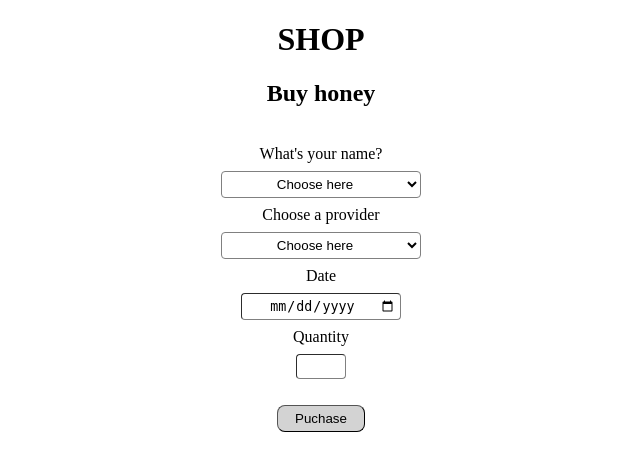
After one commit to Araaancg/learning, a Flask app: template db_server_sql/honey/server/templates/buy.html in a window 1280 px wide. The commit adds this page. Shown: the top 471 px of the page, without its empty margins (319-959 px from the left). Run offline with Flask 2, Linux system fonts and the light colour scheme; the template is opened without the code that fills it, so the values that code supplies are empty.

Commit message:
new people

```diff
--- a/db_server_sql/honey/server/main.py
+++ b/db_server_sql/honey/server/main.py
@@ -6,18 +6,24 @@ app = Flask(__name__)
 @app.route("/honey")
 def home():
     data = req.get("http://localhost:3000/api/collectors").json()["data"]
-    # print(data)
     return render_template("index.html", collectors=data)
 
 @app.route("/honey/<table_name>")
 def table(table_name):
     data = req.get(f"http://localhost:3000/honey/api/{table_name}").json()["data"]
-    # print(data)
     return render_template("index.html", info=data, name=table_name)
 
-@app.route("/honey/new_collector", methods=["GET","POST"])
-def new():
-    return render_template("new.html")
+@app.route("/honey/new/<person>", methods=["GET","POST"])
+def new(person):
+    return render_template("new.html", url=f"http://localhost:3000/honey/api/{person}s", person=person)
+
+@app.route("/honey/buy", methods=["GET","POST"])
+def buy():
+    collectors = req.get("http://localhost:3000/honey/api/collectors").json()["data"]
+    name_collectors = [collector["name"] for collector in collectors]
+    providers = req.get("http://localhost:3000/honey/api/providers").json()["data"]
+    name_providers = [provider["name"] for provider in providers]
+    return render_template("buy.html", collectors=name_collectors, providers=name_providers)
 
 if __name__ == "__main__":
     app.run(debug=True)
--- /dev/null
+++ b/db_server_sql/honey/server/templates/buy.css
@@ -0,0 +1,47 @@
+h1, h2 {
+    text-align: center;
+}
+
+form {
+    text-align: center;
+}
+
+select {
+    width: 200px;
+    padding: 4px;
+    margin: 8px 0;
+    text-align: center;
+    background-color: white;
+    border-width: 1px;
+    border-color: grey;
+    border-radius: 4px;
+}
+
+input[type=date]{
+    width: 150px;
+    padding: 4px;
+    margin: 8px 0;
+    text-align: center;
+    border-radius: 4px;
+    border-width: 1px;
+    border-color: grey;
+}
+
+input[type=number]{
+    width: 40px;
+    padding: 4px;
+    margin: 8px 0;
+    text-align: center;
+    border-radius: 4px;
+    border-width: 1px;
+    border-color: grey;
+}
+
+button {
+    border-color: black;
+    width: 7%;
+    padding: 5px;
+    border-radius: 8px;
+    background-color: lightgrey;
+    border-width: 1px;
+}
--- /dev/null
+++ b/db_server_sql/honey/server/templates/buy.html
@@ -0,0 +1,41 @@
+<!DOCTYPE html>
+<html lang="en">
+<head>
+    <title>buy_honey.com</title>
+    <link rel="stylesheet" href="http://127.0.0.1:5500/server/templates/buy.css">
+    <meta charset="UTF-8">
+    <meta http-equiv="X-UA-Compatible" content="IE=edge">
+    <meta name="viewport" content="width=device-width, initial-scale=1.0">
+    <title>Document</title>
+</head>
+<body>
+    <h1>SHOP</h1>
+    <h2>Buy honey</h2>
+    <form action="http://localhost:3000/honey/api/purchases" method="post">
+
+        <br><label for="collector">What's your name?</label>
+        <br><select name="collector" id="collector">
+                <option value="" selected>Choose here</option>
+            {%for collector in collectors%}
+                <option value={{collector}}>{{collector}}</option>
+            {%endfor%}
+        </select>
+
+        <br><label for="provider">Choose a provider</label>
+        <br><select name="provider" id="provider">
+                <option value="" selected>Choose here</option>
+            {%for provider in providers%}
+                <option value={{provider}}>{{provider}}</option>
+            {%endfor%}
+        </select>
+
+        <br><label for="date">Date</label>
+        <br><input type="date" id="date" name="date">
+
+        <br><label for="quantity">Quantity</label>
+        <br><input type="number" id="quantity" name="quantity">
+
+        <br><br><button type="submit">Puchase</button>
+    </form>
+</body>
+</html>
--- a/db_server_sql/honey/server/templates/style.css
+++ b/db_server_sql/honey/server/templates/index.css
@@ -6,6 +6,7 @@ table {
     border-collapse: collapse;
     margin-left: auto;
     margin-right: auto;
+    text-align: center;
 }
 
 th {
--- a/db_server_sql/honey/server/templates/index.html
+++ b/db_server_sql/honey/server/templates/index.html
@@ -2,7 +2,7 @@
 <html lang="en">
 <head>
     <title>honey.com</title>
-    <link href="http://127.0.0.1:5500/server/templates/style.css" rel="stylesheet" type="text/css">
+    <link href="http://127.0.0.1:5500/server/templates/index.css" rel="stylesheet" type="text/css">
     <meta charset="UTF-8">
     <meta http-equiv="X-UA-Compatible" content="IE=edge">
     <meta name="viewport" content="width=device-width, initial-scale=1.0">
```
Also changed, not shown: db_server_sql/honey/api/api.py (+3 -7 lines), db_server_sql/honey/server/templates/new.css (added, +22 -0 lines), db_server_sql/honey/server/templates/new.html (+5 -3 lines), db_server_sql/honey/api/honey.db.
